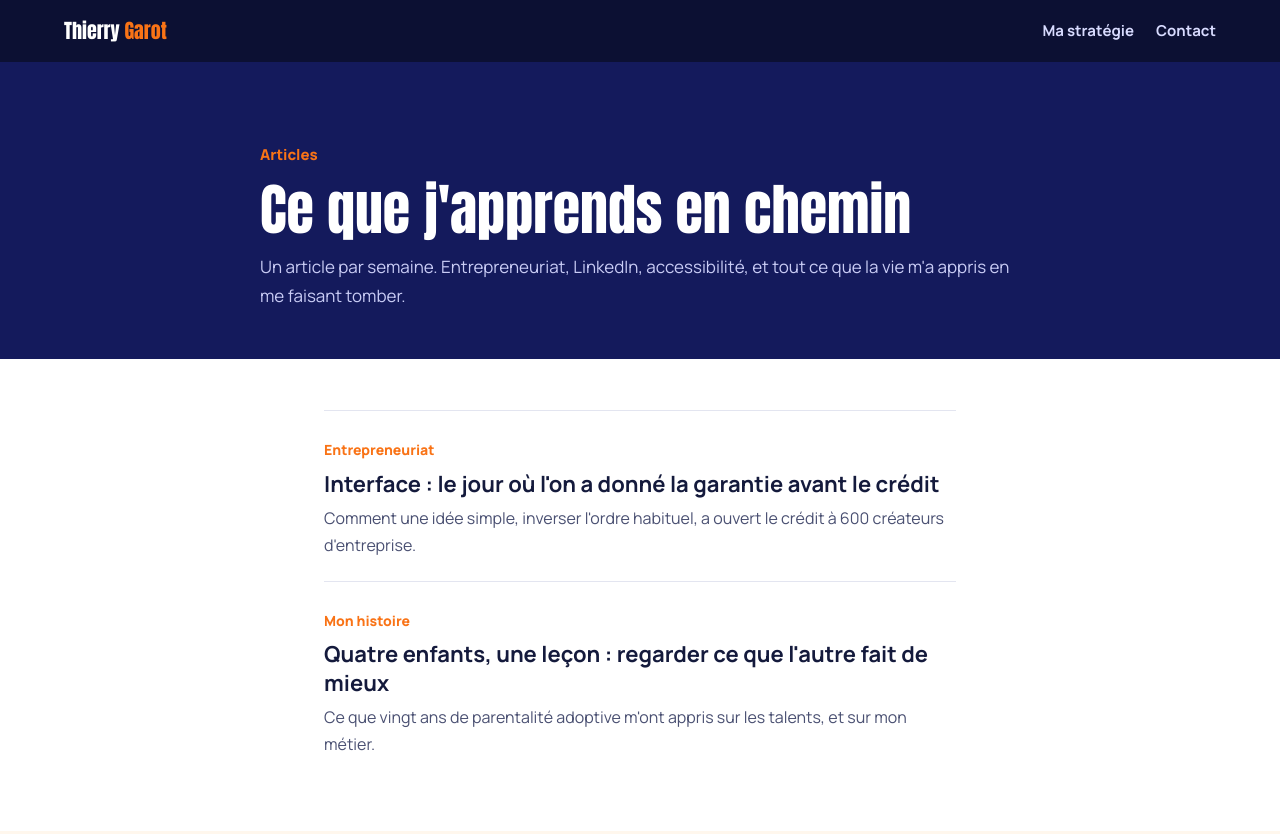
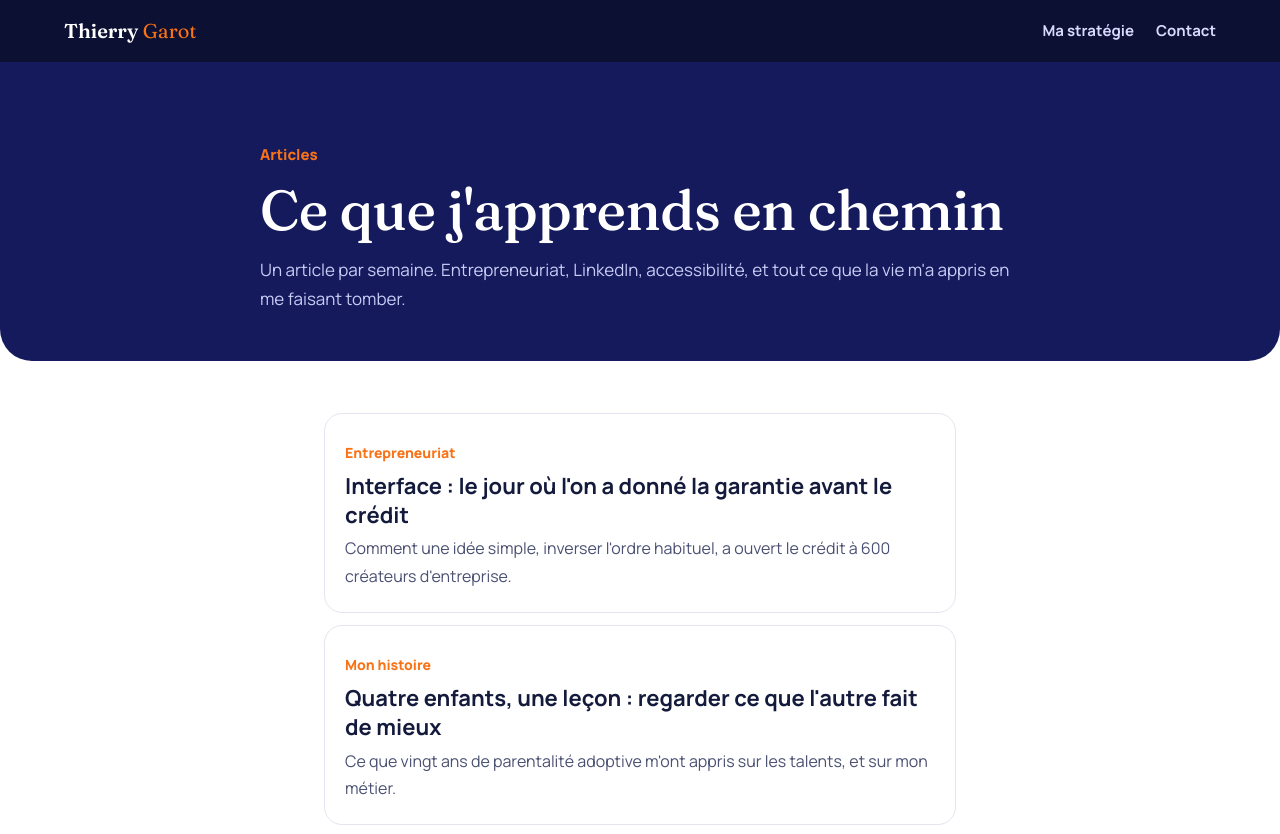
Before and after one commit to tgarot559/thierrygarot, a plain HTML site: page articles/index.html in a window 1280 px wide. Shown: the top 834 px of the page. Drawn offline with Linux system fonts and the light colour scheme.

Commit message:
Add files via upload

```diff
--- a/articles/article.css
+++ b/articles/article.css
@@ -5,14 +5,14 @@
 body{margin:0;background:var(--bg);color:var(--ink);font:18px/1.7 Manrope,system-ui,sans-serif;overflow-x:clip}
 a{color:inherit}
 nav{background:var(--navy2);color:#fff;display:flex;flex-wrap:wrap;align-items:center;gap:6px 22px;padding:12px max(5vw,16px)}
-nav .brand{font-family:Anton,Impact,sans-serif;font-size:20px;text-decoration:none;margin-right:auto}
+nav .brand{font-family:Fraunces,Georgia,serif;font-size:20px;text-decoration:none;margin-right:auto}
 nav .brand b{color:var(--orange);font-weight:400}
 nav a.l{text-decoration:none;font-size:15px;font-weight:700;color:#d8dbff;padding:6px 0}
 nav a.l:hover,nav a.l:focus-visible{color:var(--orange)}
 header{background:var(--navy);color:#fff;padding:clamp(36px,6vw,80px) max(5vw,16px) clamp(28px,4vw,48px)}
 header .in,main,.list{max-width:760px;margin:0 auto}
 header .cat{color:var(--orange);font-weight:800;font-size:15px}
-h1,h2{font-family:Anton,Impact,sans-serif;font-weight:400;line-height:1.08;text-wrap:balance;margin:0}
+h1,h2{font-family:Fraunces,Georgia,serif;font-weight:400;line-height:1.08;text-wrap:balance;margin:0}
 h1{font-size:clamp(36px,5.4vw,56px);margin:10px 0 14px}
 header p{color:#c9ccf5;margin:0;font-size:17px}
 main{padding:clamp(28px,4vw,56px) max(5vw,16px)}
@@ -29,3 +29,9 @@ blockquote{margin:26px 0;padding:6px 0 6px 20px;border-left:4px solid var(--oran
 .list a.it:hover b,.list a.it:focus-visible b{color:var(--orange)}
 footer{background:var(--cream);padding:24px max(5vw,16px);font-size:15px;text-align:left}
 footer div{max-width:760px;margin:0 auto}
+
+h1,h2{font-weight:500;letter-spacing:-.01em;font-variation-settings:"SOFT" 100,"opsz" 72;line-height:1.12}
+nav .brand{font-weight:600}
+header{border-radius:0 0 32px 32px}
+blockquote{border-left:0;background:var(--cream);border-radius:20px;padding:20px 24px;font-family:Fraunces,Georgia,serif;font-style:italic;font-weight:400;font-size:22px}
+.list a.it{border-radius:18px;padding:22px 20px;border:1px solid var(--line);margin-bottom:12px}
--- a/articles/index.html
+++ b/articles/index.html
@@ -15,7 +15,7 @@
 <title>Articles de Thierry Garot</title>
 <meta name="description" content="Les articles de Thierry Garot : entrepreneuriat, LinkedIn, accessibilité, transmission.">
 <link rel="canonical" href="https://thierrygarot.fr/articles/">
-<link href="https://fonts.googleapis.com/css2?family=Anton&family=Manrope:wght@400;700;800&display=swap" rel="stylesheet">
+<link href="https://fonts.googleapis.com/css2?family=Fraunces:ital,opsz,wght,SOFT@0,9..144,400..700,100;1,9..144,400..700,100&family=Manrope:wght@400;500;700;800&display=swap" rel="stylesheet">
 <link rel="stylesheet" href="article.css">
 </head>
 <body>
```
Also changed, not shown: articles/adoption-talents.html (+1 -1 lines), articles/interface-garantie-avant-credit.html (+1 -1 lines).
